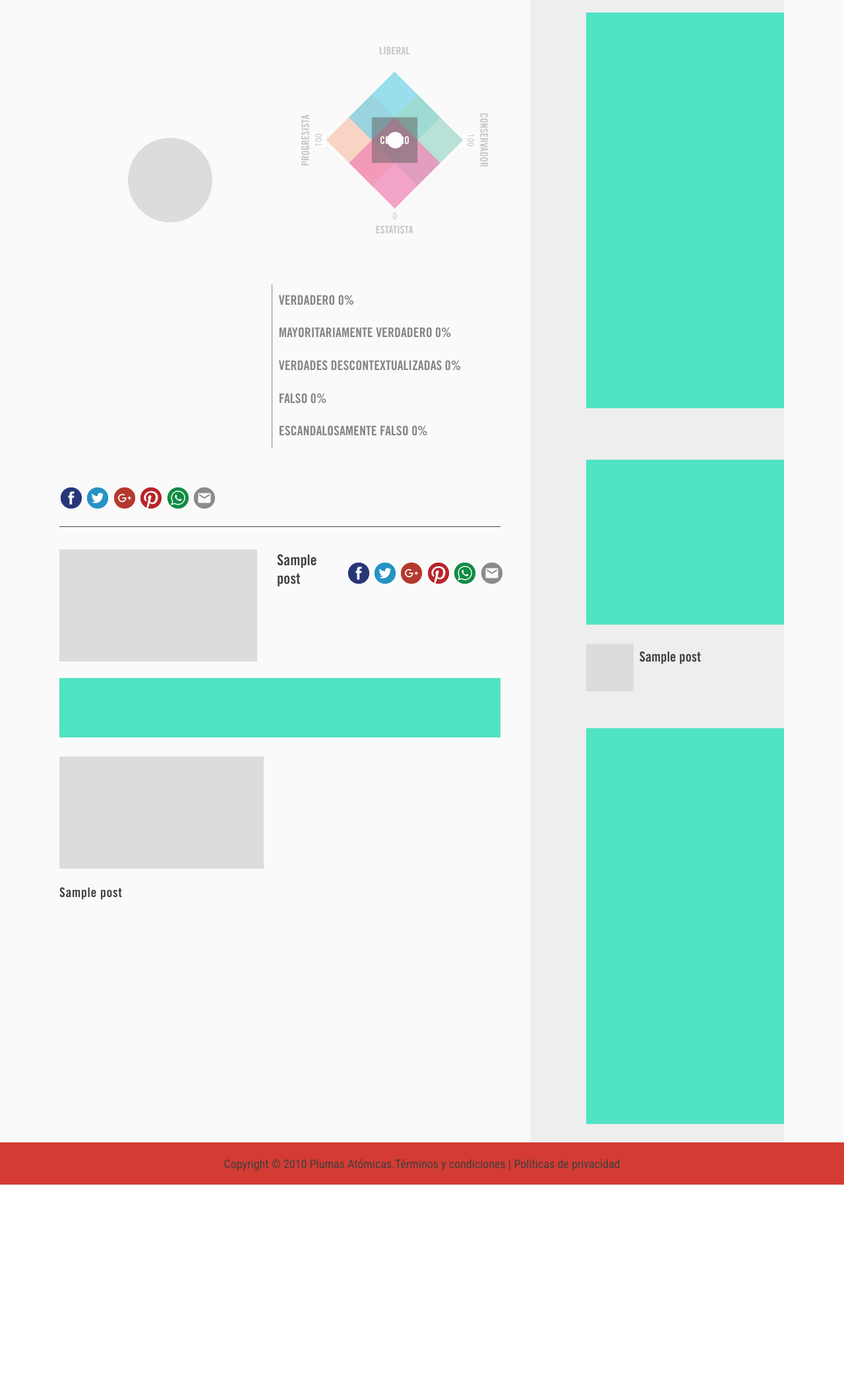
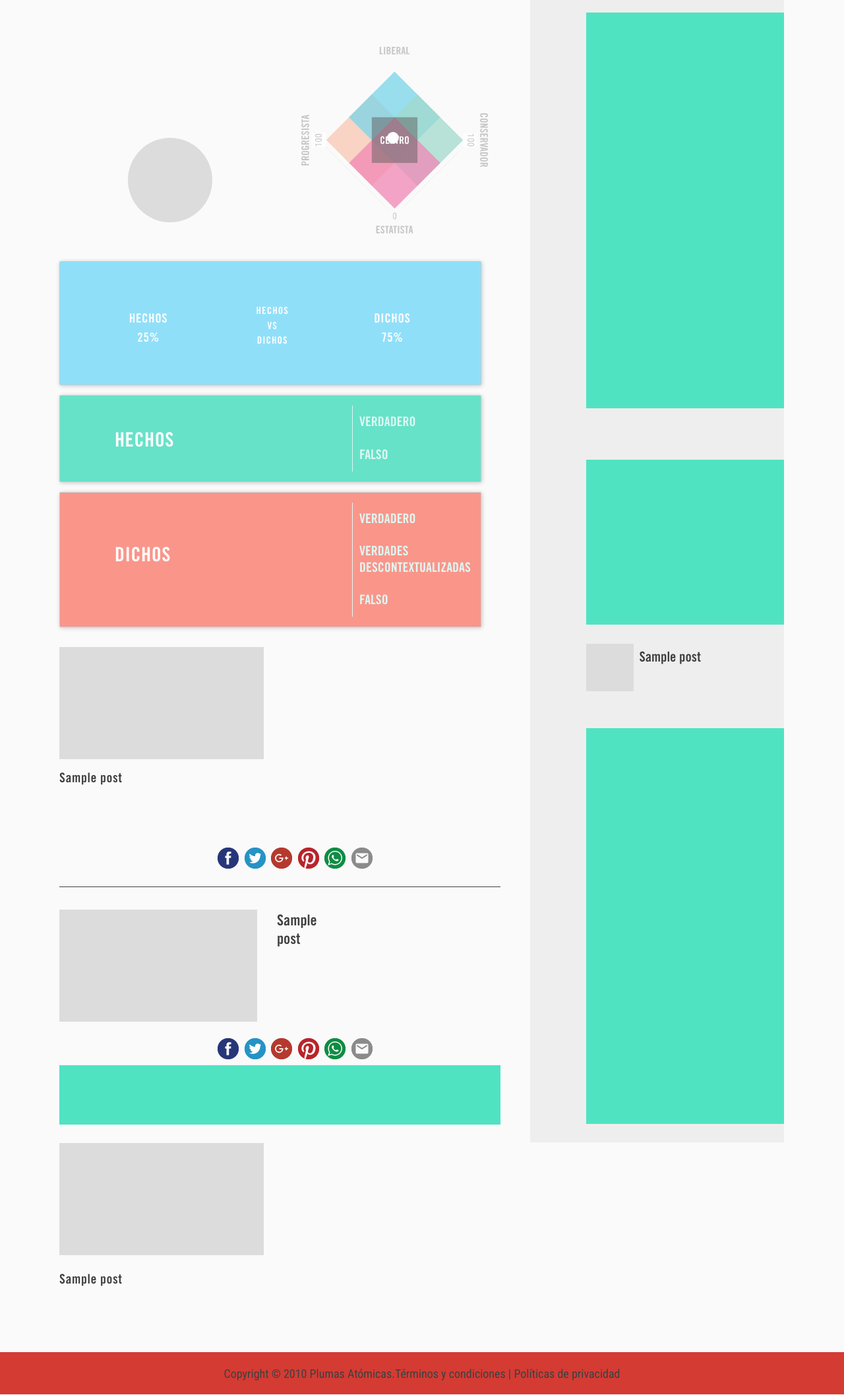
Before and after one commit to TallerDeCodigo/plumasatomicas, a WordPress theme: template themes/plumasatomicas16/taxonomy-opinologo.php in a window 1280 px wide. Shown: the part 142-2257 px from the top of the page at 66% size. Before the commit the page ends 1938 px from the top, so only its background shows below. Run offline with PHP 8.4 and a stand-in for WordPress, Linux system fonts and the light colour scheme; the site name, menu and one post (Sample post) are stand-ins, and other content is empty; some libraries are stand-ins or nearby versions.

Commit message:
Modified front end for wadafact new graphics

```diff
--- a/themes/plumasatomicas16/functions.php
+++ b/themes/plumasatomicas16/functions.php
@@ -24,6 +24,7 @@
 		// scripts
 		wp_enqueue_script( 'plugins', JSPATH.'plugins.js', array('jquery'), '1.0', true );
 		wp_enqueue_script( 'functions', JSPATH.'functions.js', array('plugins'), '1.0', true );
+		wp_enqueue_script( 'chart', 'https://cdnjs.cloudflare.com/ajax/libs/Chart.js/2.1.6/Chart.min.js', array('jquery'), '2.1.6', true );
 
 		// localize scripts
 		wp_localize_script( 'functions', 'ajax_url', admin_url('admin-ajax.php') );
@@ -681,7 +682,6 @@
 	 * @return Array $essays
 	 */
 	function fetch_some_essays($related_to = NULL, $limit = 4){
-
 		$args = array(
 					"post_type" 	=> 	"ensayo",
 					"post_status" 	=>	"publish",
--- a/themes/plumasatomicas16/inc/taxonomies.php
+++ b/themes/plumasatomicas16/inc/taxonomies.php
@@ -112,7 +112,7 @@
 				'hierarchical'      => true,
 				'labels'            => $labels,
 				'show_ui'           => true,
-				'show_admin_column' => true,
+				'show_admin_column' => false,
 				'show_in_nav_menus' => true,
 				'query_var'         => true,
 				'rewrite'           => array( 'slug' => 'tema' ),
@@ -140,7 +140,7 @@
 				'hierarchical'      => true,
 				'labels'            => $labels,
 				'show_ui'           => true,
-				'show_admin_column' => true,
+				'show_admin_column' => false,
 				'show_in_nav_menus' => true,
 				'query_var'         => true,
 				'rewrite'           => array( 'slug' => 'personaje' ),
--- a/themes/plumasatomicas16/style.css
+++ b/themes/plumasatomicas16/style.css
@@ -300,7 +300,7 @@
 	border-radius:5px;
 	text-align:left;
 	overflow:hidden;
-	box-shadow:0 3px 3px -3px #000;
+	box-shadow:0 3px 3px -3px #cbcaca;
 	vertical-align:top;
 }
 
@@ -375,6 +375,7 @@
 .post.mini span {
 	font-size: 2rem;
     letter-spacing: 0.6px;
+    text-decoration: none;
 }
 
 #home-content a.mini:nth-of-type(odd)  {
@@ -565,23 +566,35 @@
 
 /*** WHAT THE FACT ***/
 
-
-.wadafact { max-width: 920px; margin: 0 4%;}
-.opinologo_columnista {width: 33%; float:left; min-height: 470px;}
+.divider{width: 94.5%; clear: both; display: block; margin: 1rem auto 2.5rem auto; border: 1px solid #adadad;}
+.wadafact { width: 100%; margin: 0 4%;}
+.opinologo_columnista {width: 33%; display: inline-block; vertical-align: top;}
+.opinologo_columnista .who{margin-bottom: 0;}
 .opinologo_columnista .thumb_container{width: 155px; height: 155px;}
-.wadafact .logo_wada {width: 100%; margin-bottom: 32px;}
+.wadafact .logo_wada {width: 100%; margin-bottom: 20px;}
 .wadafact .logo_wada img{float: left;}
 .wadafact .logo_wada h3{float: left; font-size: 26px; margin-top: 20px; font-weight: normal; text-transform: uppercase; color:#3f3f3f;}
 
 .titulo_post_opinologo {font-size: 65%; margin-left: 330px!important;}
 
-.cycle-pager{}
-.cycle-pager span{color: #dadada; font-size: 3rem; letter-spacing: 3px; cursor: pointer;}
+.columnists_slider{position: relative; min-height: 900px;}
+.slider_page{margin-top: 2rem;}
+.cycle-pager{z-index: 1990; text-align: center; width: 100%; position: absolute; top: 0; overflow: hidden; left: 0;}
+.cycle-pager span{color: #dadada; font-size: 2.8rem; letter-spacing: 2px; cursor: pointer; display: inline-block;}
 .cycle-pager span.cycle-pager-active{color: #d43b33;}
 
-.mini-wrapper.full{
-
-}
+.mini-wrapper.full_two,
+.mini-wrapper.full_three{ width: 100%; max-width: 100%; text-align: center;}
+.mini-wrapper.full_two{text-align: left;}
+
+.mini-wrapper.full_two .post,
+.mini-wrapper.full_three .post{ width: 30%; vertical-align: top; margin-right: 1.5rem!important; text-decoration: none!important;}
+.mini-wrapper.full_two .post{ width: 48%;}
+.mini-wrapper.full_two .post.mini>span,
+.mini-wrapper.full_three .post.mini>span{ display: block; text-align: left; }
+.mini-wrapper.full_three .post:nth-of-type(3){margin-right: 0!important;}
+.mini-wrapper.full_two .post:nth-of-type(3){margin-right: 1.5rem!important;}
+.mini-wrapper.full_two .post:nth-of-type(2){margin-right: 0!important;}
 
 .whatthefact blockquote {
 	color:#3F3F3F;
@@ -669,8 +682,8 @@
 
 
 .postura .pointer{
-	width: 25px;
-	height: 25px;
+	width: 18px;
+	height: 18px;
 	position: absolute;
 	display: block;
 	background-color: #FFF;
@@ -793,6 +806,7 @@
 .sidebar a:nth-of-type(4) {
 	margin-top:30px;
 }
+.share_bar{ text-align: center; display: block;}
 
 /* Fichas */
 
@@ -1905,17 +1919,44 @@
 
 /* CHART EN COLUMNA.HTML */
 
-.chart {width:90%; margin:35px 0px 60px 0px;text-align:right; color:#545454;}
-.chart-col {width:50%;padding-left:10px;border-left:1px solid #545454;}
+.chart {width:90%; margin:35px 0px 60px 0px;text-align:right; color:#d3f8f1;}
+.chart-col {width:100%;padding-left:10px;border-left:1px solid #d3f8f1; color: #d3f8f1;}
 .chart-anim {position:absolute;width:0%;height:100%;top:0px;left:-100%; background:#fafafa; margin-left:-1px;-webkit-animation:ungrow 2.5s linear 0s;-moz-animation:ungrow 2.5s linear 0s;animation:ungrow 2.5s linear 0s;}
 .ch-item {width:100%;margin:10px 0px;text-align:left; padding-top:5px;}
-.ch-item div {position:absolute; right:100%; top:0px; height:100%; margin-right:11px;}
-.ver1 {width:60%; background:#275eb6;}
-.ver2 {width:80%; background:#06aaff;}
-.desc {width:100%; background:#8cd9ff;}
+.ch-item div {position:absolute; right:100%; top:0px; height:29px; margin-right:11px;}
+.ver1 {width:60%; background:#FFF;}
+.ver2 {width:80%; background:#ffffff;}
+.verd2 {width:80%; background:#fde6e2;}
+.fal1 {width:60%; background:#d2f8f1;}
+.fal2 {width:80%; background:#fbcdc9;}
+/*.desc {width:100%; background:#8cd9ff;}
 .fal1 {width:60%; background:#f9d713;}
 .fal2 {width:40%; background:#f69696;}
-
+*/
+.unit_chart{width: 90%; min-width: 640px; margin: auto; display: block; padding: 1.5rem; margin-bottom: 1.5rem; border: 1px solid #b7b6b6;}
+.unit_chart.last{margin-bottom: 3rem;}
+.unit_chart.blue{background-color: #64d4f9;}
+.unit_chart.green{background-color: #28d8b3;}
+.unit_chart.red{background-color: #fa6b5b;}
+.unit_chart>p{width: 64px; font-family: "TradeGothic20"; letter-spacing: 0.6px; text-transform: uppercase; text-align: center!important; color: #FFF; }
+.unit_chart>p>span{display: block;}
+.unit_chart>p>span::after{content: "%";}
+.chart_container.pie{width: 312px; height: 148px;}
+.chart_container.bar{width: 180px;}
+.actual_piechart{ width: 100%; height: 100%;}
+
+.unit_chart .dichos{position: absolute; right: 16%; top: 40%;}
+.unit_chart .hechos{position: absolute; left: 16%; top: 40%;}
+.unit_chart .centered{position: absolute; left: 45.5%; top: 35%; font-size: 1.5rem; letter-spacing: 1px;}
+
+.unit_chart.bar_right{text-align: right;}
+.unit_chart.bar_right .hechos,
+.unit_chart.bar_right .dichos{font-size: 3rem; top: 37%; left: 13%;}
+.unit_chart .ch-column{}
+.unit_chart .ch-column{}
+
+.drop_shadow{-webkit-border-radius: 2px; -moz-border-radius: 2px; border-radius: 2px;}
+.radius_2{-webkit-box-shadow: 1px 1px 6px 0px rgba(0,0,0,0.3); -moz-box-shadow: 1px 1px 6px 0px rgba(0,0,0,0.3); box-shadow: 1px 1px 6px 0px rgba(0,0,0,0.3);}
 
 /* CAMBIOS EN STACKS */
 
--- a/themes/plumasatomicas16/taxonomy-opinologo.php
+++ b/themes/plumasatomicas16/taxonomy-opinologo.php
@@ -46,33 +46,71 @@
 			</div></a>
 
 			<a class="chart_checker" href="<?php echo site_url('como-medimos-el-discurso-politico'); ?>">
-			<div class="chart">
+				<section id="global_chart" class="unit_chart drop_shadow radius_2 blue">
+					<p class="dichos">Dichos <span>75</span></p>
+					<p class="hechos">Hechos <span>25</span></p>
+					<p class="centered">Hechos <br>vs <br>Dichos</p>
+					<section class="pie chart_container">
+						<canvas id="actual_piechart" class="actual_piechart"></canvas>
+					</section>
+				</section>
+			</a>
+			<a class="chart_checker" href="<?php echo site_url('como-medimos-el-discurso-politico'); ?>">
+				<section id="said_chart" class="unit_chart bar_right drop_shadow radius_2 green">
+					<p class="hechos">Hechos</p>
+					<section class="bar chart_container">
 						<div class="chart-col">
 							<div class="ch-item">
-						VERDADERO <?php echo round($verdadero); ?>%
+								VERDADERO
 								<div class="ver1" style="width: <?php echo $verdadero; ?>%!important"></div>
 							</div>
 							<div class="ch-item">
-						MAYORITARIAMENTE VERDADERO <?php echo round($mayoritariamente_verdadero); ?>%
-						<div class="ver2" style="width: <?php echo $mayoritariamente_verdadero; ?>%!important"></div>
+								FALSO
+								<div class="fal1" style="width: <?php echo $falso; ?>%!important"></div>
+							</div>
+						</div>
+					</section>
+				</section>
+			</a>
+			<a class="chart_checker" href="<?php echo site_url('como-medimos-el-discurso-politico'); ?>">
+				<section id="fact_chart" class="unit_chart last bar_right drop_shadow radius_2 red">
+					<p class="dichos">Dichos</p>
+					<section class="bar chart_container">
+						<div class="chart-col">
+							<div class="ch-item">
+								VERDADERO
+								<div class="ver2" style="width: <?php echo $verdadero; ?>%!important"></div>
 							</div>
 							<div class="ch-item">
-						VERDADES DESCONTEXTUALIZADAS <?php echo round($verdades_descontextualizadas); ?>%
-						<div class="desc" style="width: <?php echo $verdades_descontextualizadas; ?>%!important"></div>
+								VERDADES DESCONTEXTUALIZADAS
+								<div class="verd2" style="width: <?php echo $verdadero; ?>%!important"></div>
 							</div>
 							<div class="ch-item">
-						FALSO <?php echo round($falso); ?>%
-						<div class="fal1" style="width: <?php echo $falso; ?>%!important"></div>
-					</div>
-					<div class="ch-item">
-						ESCANDALOSAMENTE FALSO <?php echo round($escandalosamente_falso); ?>%
-						<div class="fal2" style="width: <?php echo $escandalosamente_falso; ?>%!important"></div>
-					</div>
-					<div class="chart-anim"></div>
+								FALSO
+								<div class="fal2" style="width: <?php echo $falso; ?>%!important"></div>
 							</div>
 						</div>
+					</section>
+				</section>
 			</a>
-			<nav>
+
+			<div id="ensayo-wadafact" class="mini-wrapper full_two">
+				<?php
+					$some_essays = fetch_some_essays($opinologo->term_id, 4);
+					foreach ($some_essays as $each_essay):
+						$random_thumb = (has_post_thumbnail($each_essay->ID)) ? get_the_post_thumbnail($each_essay->ID, "medium") : "";
+						$permalink = get_permalink();
+					echo <<<HTML
+						<a class="post mini" href="$permalink">
+							<div class="thumb_container">$random_thumb</div>
+							<span>$each_essay->post_title</span>
+						</a>
+HTML;
+					endforeach;
+
+			?>
+			</div>
+			<nav class="share_bar">
 				<a href="#"><img src="<?php echo THEMEPATH; ?>images/social/fb.png"></a>
 				<a href="#"><img src="<?php echo THEMEPATH; ?>images/social/tw.png"></a>
 				<a href="#"><img src="<?php echo THEMEPATH; ?>images/social/gp.png"></a>
@@ -97,7 +135,7 @@
 HTML;
 				endwhile; endif; ?>
 			</div>
-			<nav>
+			<nav class="share_bar">
 				<a href="#"><img src="<?php echo THEMEPATH; ?>images/social/fb.png"></a>
 				<a href="#"><img src="<?php echo THEMEPATH; ?>images/social/tw.png"></a>
 				<a href="#"><img src="<?php echo THEMEPATH; ?>images/social/gp.png"></a>
```
Also changed, not shown: themes/plumasatomicas16/archive-wadafact.php (+11 -7 lines), themes/plumasatomicas16/js/functions.js (+85 -1 lines). Lines whose indentation alone changed are shown as unchanged.
